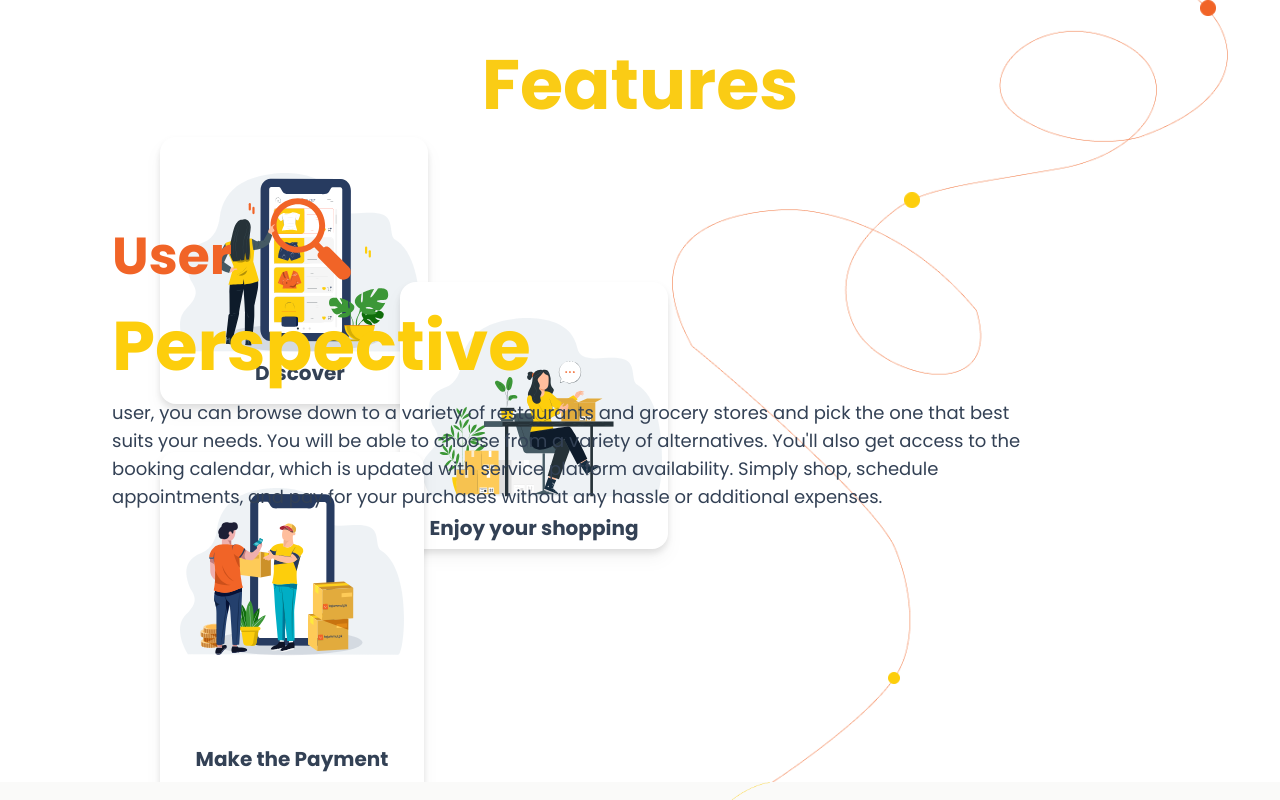
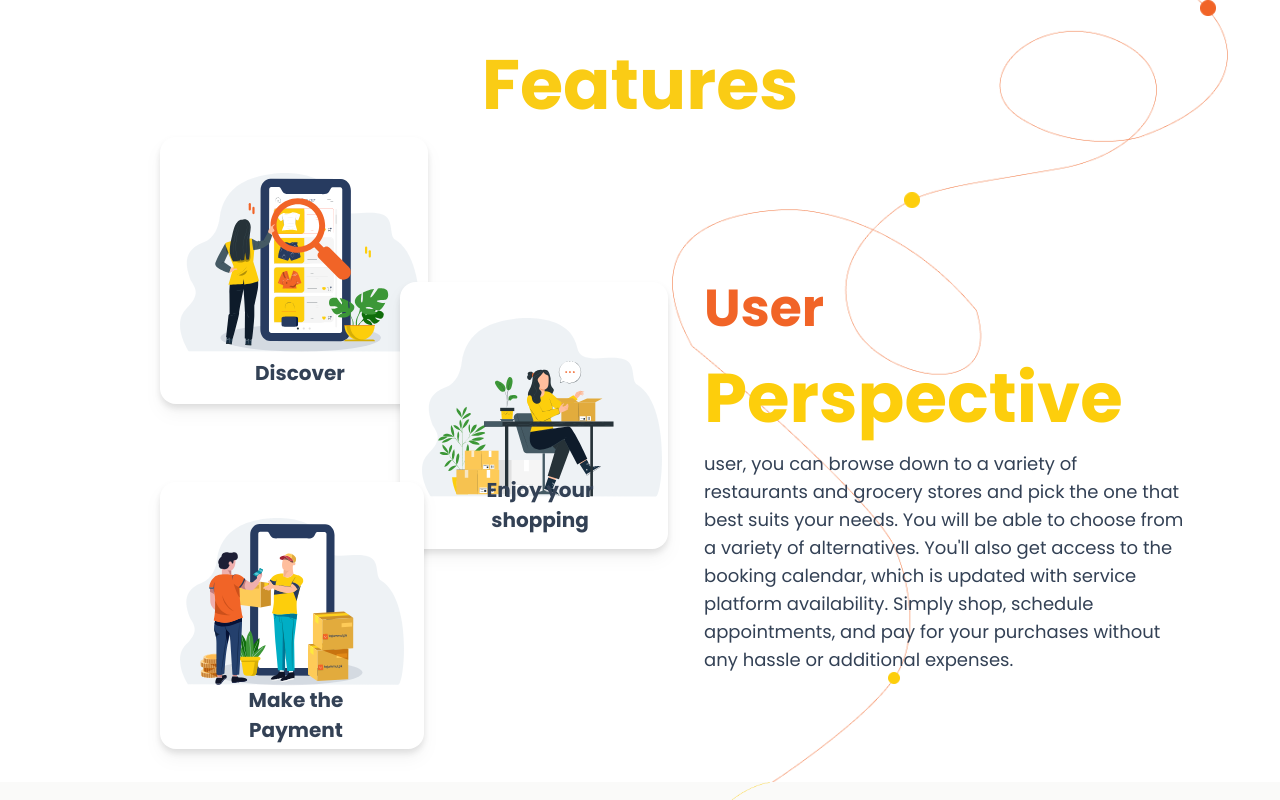
Before and after one commit to hanna-khan/Tajammul-app, a React (Create React App) app: page / in a window 1280 px wide. Shown: the part 1280-2080 px from the top of the page. Built offline with nearby package versions, Linux system fonts and the light colour scheme.

Commit message:
responsiveness fixes

```diff
--- a/src/components/Feature.jsx
+++ b/src/components/Feature.jsx
@@ -2,12 +2,12 @@
 import React from "react";
 import yellowCircle from "../assests/Ellipse813.png";
 import orangeCircle from "../assests/Ellipse807.png";
-import vector from '../assests/Vector1.png'
+import vector from "../assests/Vector1.png";
 
 const Feature = () => {
   return (
-    <div className="w-screen pb-10 relative top-[42rem] h-[750px]">
-       <div className='absolute left-[42rem] top-[-4rem] max-lg:hidden'>
+    <div className="w-screen pb-10 relative top-[42rem] h-[750px] max-[940px]:h-[94rem]">
+      <div className="absolute left-[42rem] top-[-4rem] max-lg:hidden">
         <img className="h-[51rem] max-lg:hidden" src={vector} alt="" />
       </div>
       <div className="absolute left-[75rem] top-[-2rem] max-lg:hidden">
@@ -22,21 +22,20 @@ const Feature = () => {
       </div>
 
       <div className="container">
-        <div className="text-yellow-400 text-[70px] font-extrabold capitalize text-center max-lg:text-5xl">
+        <div className="text-yellow-400 text-[70px] font-extrabold capitalize text-center">
           Features
         </div>
-        <div className="flex m-auto max-[786px]:flex-col">
+        <div>
           <div className="xl-flex-1 xl-min-w-[50%]">
-            <div className="lg:grid lg:grid-cols-3 lg:gap-4">
-            <div className="absolute left-[10rem] max-[1024px]:left-[4rem] flex h-[267px] w-[268px] rounded-2xl bg-white px-5 pb-20 pt-9 text-[20px] font-bold leading-[normal] tracking-[0px] text-slate-700 drop-shadow-lg">
+            <div className="max-[730px]:w-[40%]  max-[730px]:m-auto absolute left-[10rem] max-[800px]:left-[16rem] max-[1130px]:left-[4rem] max-[940px]:left-[20rem] max-[940px]:block flex h-[267px] w-[268px] rounded-2xl bg-white px-5 pb-20 pt-9 text-[20px] font-bold leading-[normal] tracking-[0px] text-slate-700 drop-shadow-lg">
               <div className="absolute bottom-8 right-16 flex h-[14px] w-[8rem] justify-center text-center">
                 Discover
               </div>
               <div className="relative h-60 w-80">
                 <svg
+                  className="max-[600px]:w-[12rem] w-[15rem]"
                   style={{
                     overflow: "visible",
-                    width: "15rem",
                   }}
                   viewBox="0 0 328 244.03"
                   fill="none"
@@ -922,14 +921,12 @@ const Feature = () => {
                 </svg>
               </div>
             </div>
-            <div className="absolute top-[250px] left-[25rem] max-[1024px]:top-[50px] max-[1024px]:left-[24rem] flex h-[267px] w-[268px] flex-col items-center gap-y-4 rounded-2xl bg-white px-5 pb-8 pt-9 text-[20px] font-bold leading-[normal] tracking-[0px] text-slate-700 drop-shadow-lg">
+            <div className="max-[730px]:w-[40%]  max-[730px]:m-auto max-[800px]:left-[16rem] max-[940px]:left-[20rem] max-[940px]:top-[25rem] absolute top-[250px] left-[25rem] max-[1130px]:top-[6.5rem] max-[1130px]:left-[24rem] flex h-[267px] w-[268px] flex-col items-center gap-y-4 rounded-2xl bg-white px-5 pb-8 pt-9 text-[20px] font-bold leading-[normal] tracking-[0px] text-slate-700 drop-shadow-lg">
               <div className="h-60 w-80">
                 <svg
+                  className="max-[600px]:w-[12rem] w-[15rem] relative left-[48px]"
                   style={{
                     overflow: "visible",
-                    width: "15rem",
-                    position: "relative",
-                    left: "48px",
                   }}
                   viewBox="0 0 328 244.03"
                   fill="none"
@@ -1910,11 +1907,13 @@ const Feature = () => {
                   />
                 </svg>
               </div>
-              <div>Enjoy your shopping</div>
+              <div className="absolute bottom-[60px] right-16 flex h-[14px] w-[8rem] justify-center text-center">
+                Enjoy your shopping
               </div>
-            <div className="absolute top-[420px] left-[10rem] max-[1024px]:top-[20px] max-[1024px]:left-[42rem] flex h-[267p5] w-[268px] text-[20px] font-bold leading-[normal] tracking-[0px] text-slate-700">
+            </div>
+            <div className="max-[730px]:w-[40%]  max-[730px]:m-auto max-[800px]:left-[16rem] max-[940px]:left-[20rem] max-[940px]:top-[43rem] absolute top-[450px] left-[10rem] max-[1130px]:top-[6.5rem] max-[1130px]:left-[42rem] flex h-[267px] w-[268px] text-[20px] font-bold leading-[normal] tracking-[0px] text-slate-700">
               <div className="flex flex-col items-center gap-y-4 rounded-2xl bg-white px-5 pb-8 pt-9 drop-shadow-lg ">
-                <div className="h-60 w-[14rem]">
+                <div className="h-[10rem]">
                   <svg
                     style={{
                       overflow: "visible",
@@ -2781,15 +2780,14 @@ const Feature = () => {
                     />
                   </svg>
                 </div>
-                <div>Make the Payment</div>
+                <div className="absolute bottom-[50px] right-16 flex h-[14px] w-[8rem] justify-center text-center">
+                  Make the Payment
                 </div>
               </div>
             </div>
-
-            {/* ends here */}
           </div>
-          <div className="flex-1 min-w-[50%] relative left-[80px] max-lg:absolute max-lg:top-[15.5rem]">
-            <div className="mt-[80px]">
+          <div className="max-[940px]:top-[58rem] flex-1 left-[44rem] top-[8.24rem] min-w-[50%] relative  max-[1130px]:left-[4rem] max-[1130px]:top-[18rem] flex-wrap max-w-[30rem] max-[1130px]:max-w-[50rem]">
+            <div>
               <div
                 style={{
                   color: "#F16427",
@@ -2824,7 +2822,6 @@ const Feature = () => {
           </div>
         </div>
       </div>
-
     </div>
   );
 };
```
Lines whose indentation alone changed are shown as unchanged.
